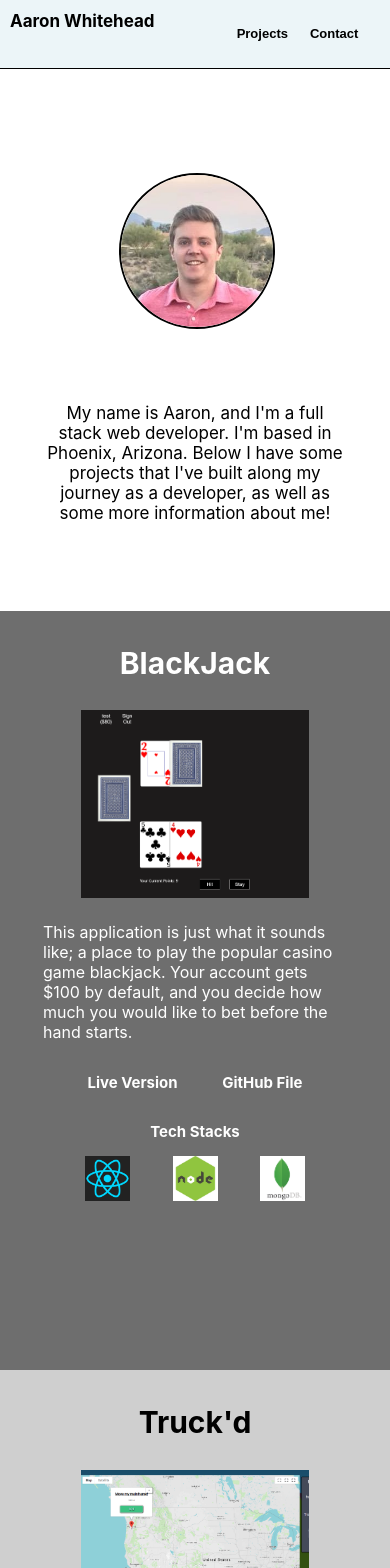
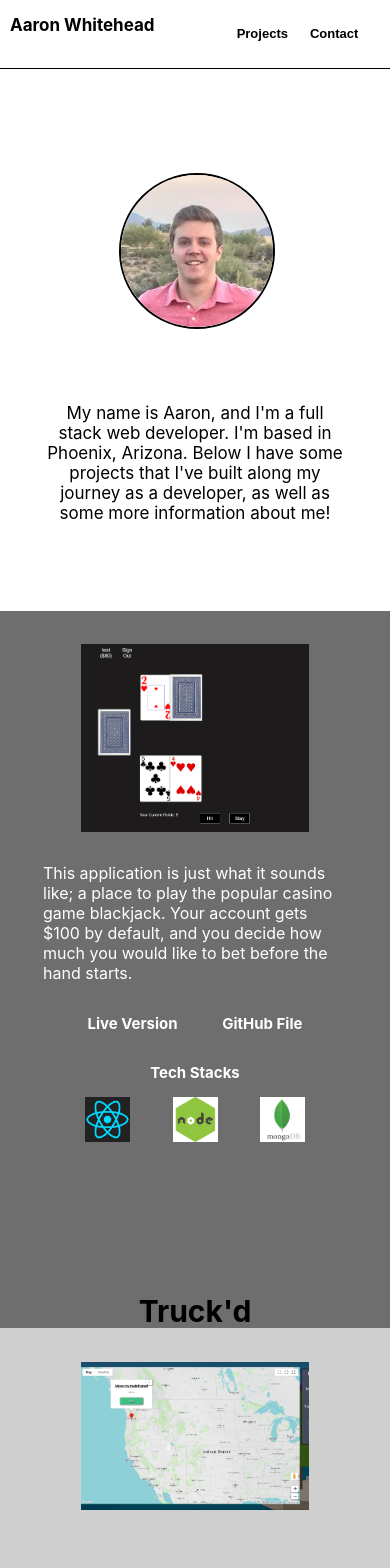
Before and after one commit to WhiteheadAaron/portfolio, a React (Create React App) app: page / in a window 390 px wide. Shown: the top 1568 px of the page. Built offline with nearby package versions, Linux system fonts and the light colour scheme.

Commit message:
css almost done!

```diff
--- a/src/App.js
+++ b/src/App.js
@@ -119,7 +119,7 @@ class App extends Component {
             <img
               src={require("./images/truckd.png")}
               alt="Screenshot of App"
-              className="blackjackPic"
+              className="blackjackPic truckPic"
             />
             <div className="pBox">
               <p>
--- a/src/index.css
+++ b/src/index.css
@@ -20,21 +20,22 @@ code {
 
 .nav {
   position: fixed;
+  display: grid;
   width: 100%;
-  display: grid;
   grid-template-columns: repeat(8, 1fr);
   height: 8vh;
-  background-color: rgb(236, 245, 248);
+  background-color: white;
+  border-bottom: black 1px solid;
 }
 
 .nav h1 {
-  grid-column: 3 / 5;
+  grid-column: 2 / 4;
   font-size: 24px;
   margin-left: 10px;
 }
 
 .navItems {
-  grid-column: 5 / 8;
+  grid-column: 6 / 9;
   width: 100%;
   display: flex;
   justify-content: center;
@@ -175,10 +176,16 @@ a {
   background-color: rgb(110, 110, 110);
 }
 
+.secondGrid, .thirdGrid, .fourthGrid, .fifthGrid, .sixthGrid {
+  height: 60vh;
+  max-width: 1170px;
+  margin-left: auto;
+  margin-right: auto;
+}
 
 
 .projectOne, .projectTwo, .projectThree, .projectFour, .projectFive {
-  grid-row: 2 / 10;
+  grid-row: 1 / 10;
   grid-column: 3 / 9;
   display: grid;
   grid-template-columns: repeat(10, 1fr);
@@ -245,7 +252,8 @@ a {
 }
 
 .blackjackPic {
-  max-width: 100%;
+  max-height: 300px;
+  max-width: 400px;
   grid-column: 1 / 6;
   grid-row: 3 / 11;
 }
@@ -296,7 +304,7 @@ a {
   height: 9vh;
 }
 
-@media only screen and (max-width: 1500px) {
+
   .projectOne p, .projectTwo p, .projectThree p, .projectFour p, .projectFive p {
     font-size: 16px;
   }
@@ -306,7 +314,7 @@ a {
   .pBox {
     margin-top: 70px;
   }
-}
+
 
 @media only screen and (max-width: 1300px) {
   .projectOne h3, .projectTwo h3, .projectThree h3, .projectFour h3, .projectFive h3 {
--- a/src/medium.css
+++ b/src/medium.css
@@ -41,7 +41,7 @@
   .projectThree,
   .projectFour,
   .projectFive {
-    grid-row: 2 / 10;
+    grid-row: 1 / 10;
     grid-column: 2 / 10;
   }
 
@@ -105,10 +105,7 @@
     display: grid;
     grid-template-columns: repeat(8, 1fr);
     height: 8vh;
-    background-color: rgb(236, 245, 248);
   }
-
-
 
   .nav h1 {
     grid-column: 1 / 6;
@@ -135,7 +132,7 @@
   .projectThree,
   .projectFour,
   .projectFive {
-    grid-row: 2 / 10;
+    grid-row: 1 / 10;
     grid-column: 1 / 11;
     margin-left: 20px;
     margin-right: 20px;
@@ -143,7 +140,7 @@
   }
 
   .secondGrid, .thirdGrid, .fourthGrid, .fifthGrid, .sixthGrid {
-    height: 90vh;
+    height: 70vh;
   }
 
   .projectOne h2,
@@ -153,7 +150,7 @@
   .projectFive h2 {
     text-align: center;
     grid-row: 1 / 2;
-    grid-column: 1 / 7;
+    grid-column: 1 / 11;
     font-size: 30px;
   }
 
@@ -163,7 +160,7 @@
 
   .pBox {
     grid-column: 7 / 11;
-    grid-row: 1 / 5;
+    grid-row: 2 / 6;
   }
 
   .h3Box {
@@ -194,10 +191,18 @@
   .learnSpanishPic {
     max-width: 100%;
     grid-column: 1 / 7;
+    grid-row: 2 / 7;
+    margin-top: 20px;
   }
 
   .learnSpanishPic {
     margin: 0;
+    margin-top: 30px;
+  }
+
+  .truckPic {
+    margin-top: -15px;
+    grid-row: 3 / 7;
   }
 
   .techStacks {
@@ -212,7 +217,4 @@
     max-height: 45px;
   }
 
-  .blackjackPic {
-    margin-bottom: 100px;
-  }
 }
--- a/src/small.css
+++ b/src/small.css
@@ -11,6 +11,10 @@
 
   .projectTwo h2 {
     font-size: 24px;
+  }
+
+  .secondGrid, .thirdGrid, .fourthGrid, .fifthGrid, .sixthGrid {
+    height: 85vh;
   }
 
   .pBox {
@@ -89,13 +93,13 @@
     display: grid;
     grid-template-columns: repeat(4, 1fr);
     height: 8vh;
-    background-color: rgb(236, 245, 248);
   }
 
   .nav h1 {
     grid-column: 1 / 3;
     font-size: 17px;
     margin-left: 10px;
+    margin-top: 15px;
   }
 
   .navItems {
@@ -215,4 +219,8 @@
   .profPic {
     grid-row: 5 / 6;
   }
+
+  .nav h1 {
+    margin-top: 10px;
+  }
 }
```
